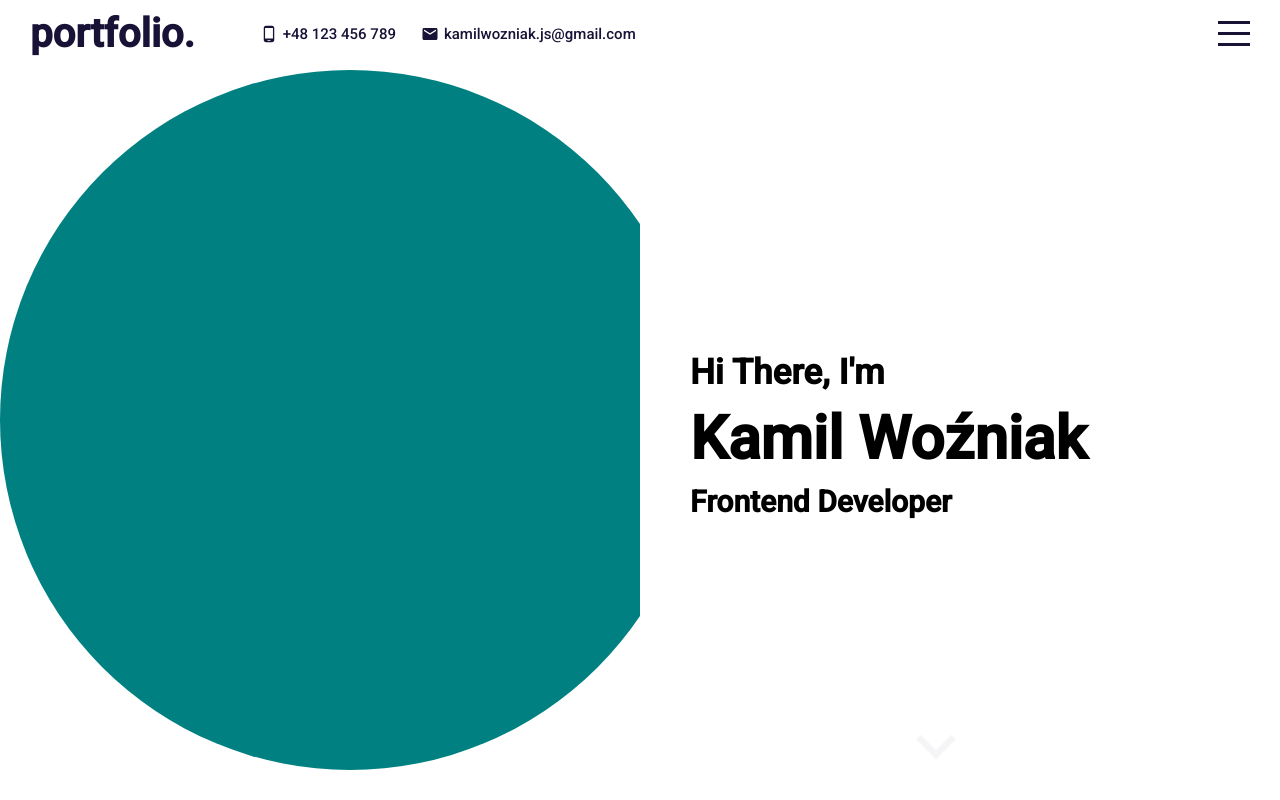
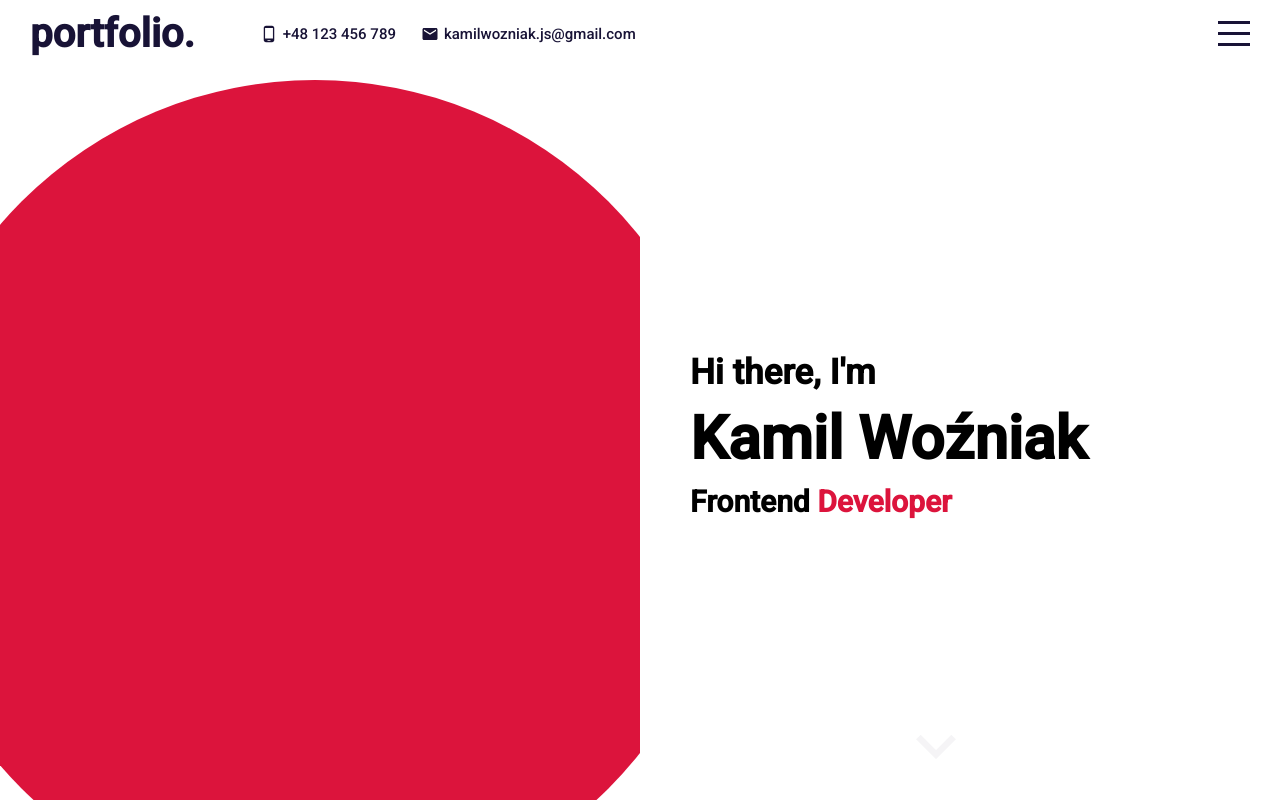
Before and after one commit to KamilHH/react-portfolio-website, a React (Create React App) app: page / in a window 1280 px wide. Built offline with nearby package versions, Linux system fonts and the light colour scheme.

Commit message:
Intro component design and style

```diff
--- a/package.json
+++ b/package.json
@@ -8,6 +8,7 @@
     "@testing-library/jest-dom": "^5.16.4",
     "@testing-library/react": "^13.1.1",
     "@testing-library/user-event": "^13.5.0",
+    "ityped": "^1.0.3",
     "react": "^18.1.0",
     "react-dom": "^18.1.0",
     "react-scripts": "5.0.1",
--- a/src/components/intro/Intro.jsx
+++ b/src/components/intro/Intro.jsx
@@ -7,14 +7,14 @@ const Intro = () => {
         <div className="intro" id="home">
             <div className="left">
                 <div className="imgContainer">
-                    <img src="" alt=""/>
+
                 </div>
             </div>
             <div className="right">
                 <div className="wrapper">
-                    <h2>Hi There, I'm</h2>
+                    <h2>Hi there, I'm</h2>
                     <h1>Kamil Woźniak</h1>
-                    <h3>Frontend Developer</h3>
+                    <h3>Frontend <span>Developer</span></h3>
                 </div>
                 <a href="#portfolio">
                     <KeyboardArrowDown/>
--- a/src/components/intro/intro.scss
+++ b/src/components/intro/intro.scss
@@ -1,3 +1,5 @@
+@import "src/global";
+
 .intro{
   background-color: white;
   display: flex;
@@ -6,14 +8,18 @@
     flex: 0.5;
     overflow: hidden;
 
+
     .imgContainer{
-      width: 700px;
-      height: 700px;
-      background-color: teal;
+      width: 830px;
+      height: 830px;
+      background-color: crimson;
       border-radius: 50%;
+      position: relative;
+      top: 10px;
+      left: -100px;
 
       img{
-        height: 90%;
+        width: 100%;
       }
     }
   }
@@ -37,6 +43,11 @@
       }
       h3{
         font-size: 30px;
+
+        span{
+          float: inherit;
+          color: crimson;
+        }
       }
     }
     a{
--- a/src/global.scss
+++ b/src/global.scss
@@ -1 +1 @@
-$main-color: #181336;
+$main-color: rgb(24, 19, 54);
```
Also changed, not shown: 1 other file (tests, documents, lock files or other folders).
